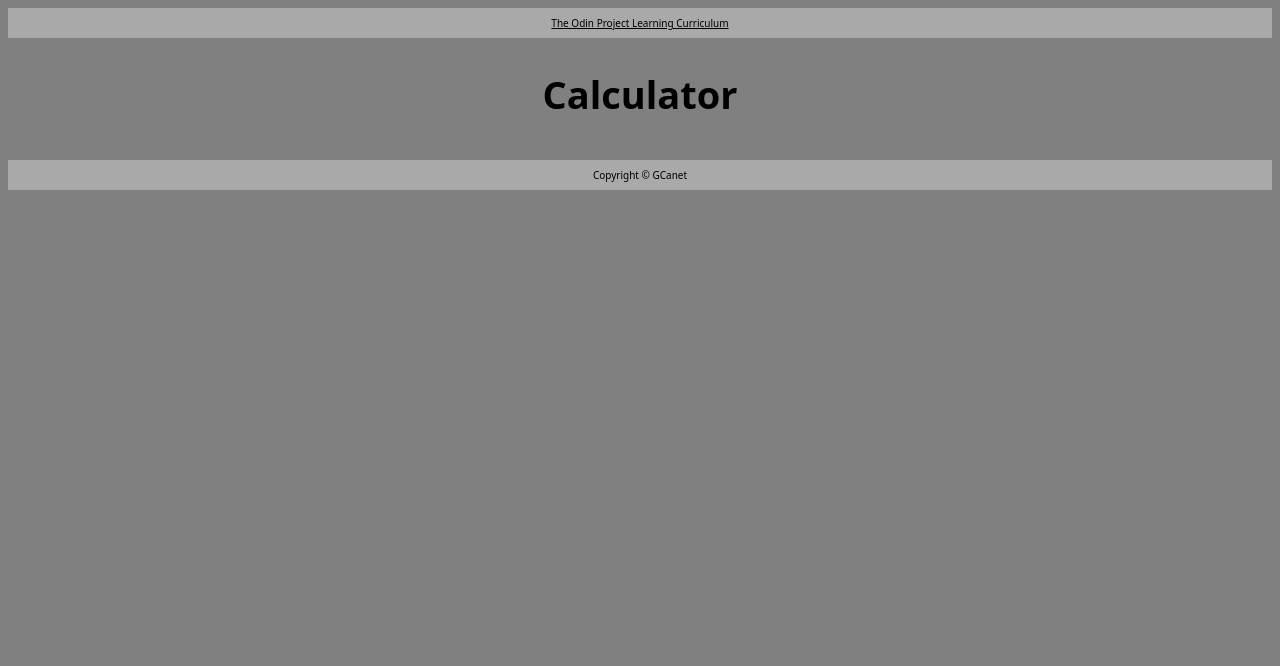
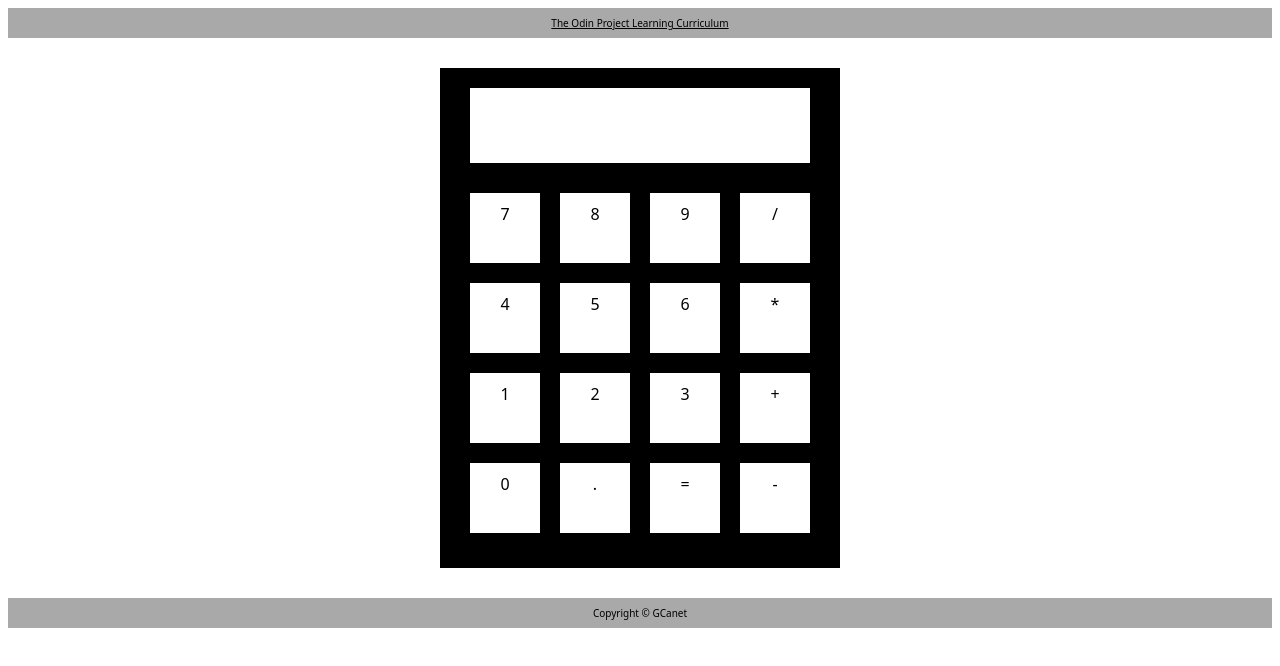
Before and after one commit to GCanet/calculator, a plain HTML site: page index.html in a window 1280 px wide. Drawn offline with Linux system fonts and the light colour scheme.

Commit message:
styled calc

```diff
--- a/index.html
+++ b/index.html
@@ -10,8 +10,33 @@
     <div class='header'><a href='http://www.theodinproject.com' class='url'>The Odin Project Learning Curriculum</a></div>
 </head>
 <body>
-    <h1>Calculator</h1>
-    <div class='container'>
+    <div class='exterior'>
+        <div class="pantalla">
+        </div>
+        <div class="primerafila">
+            <div class="botoniguales">7</div>
+            <div class="botoniguales">8</div>
+            <div class="botoniguales">9</div>
+            <div class="botoniguales">/</div>
+        </div>
+        <div class="segundafila">
+            <div class="botoniguales">4</div>
+            <div class="botoniguales">5</div>
+            <div class="botoniguales">6</div>
+            <div class="botoniguales">*</div>
+        </div>
+        <div class="tercerafila">
+            <div class="botoniguales">1</div>
+            <div class="botoniguales">2</div>
+            <div class="botoniguales">3</div>
+            <div class="botoniguales">+</div>
+        </div>
+        <div class="cuartafila">
+            <div class="botoniguales">0</div>
+            <div class="botoniguales">.</div>
+            <div class="botoniguales">=</div>
+            <div class="botoniguales">-</div>
+        </div>
     </div>
 <script src='script.js'></script>
 </body>
--- a/style.css
+++ b/style.css
@@ -2,7 +2,6 @@
 
 * {
     font-family: system-ui, -apple-system, BlinkMacSystemFont, 'Segoe UI', Roboto, Oxygen, Ubuntu, Cantarell, 'Open Sans', 'Helvetica Neue', sans-serif;
-    background-color: gray;
 }
 
 h1 {
@@ -40,12 +39,69 @@ footer {
     margin-top: 30px;
 }
 
+body {
+    display: flex;
+    flex-direction: column;
+    justify-content: center;
+    align-items: center;
+    align-self: center;
+}
+
 .url {
     background-color: darkgray;
     text-decoration: underline;
     color: black;
 }
 
-.container {
+.exterior {
     display: flex;
+    flex-direction: column;
+    background-color: black;
+    width: 400px;
+    height: 500px;
+    text-align: center;
 }
+
+.pantalla {
+    display: flex;
+    flex-direction: row;
+    align-self: center;
+    width: 300px;
+    height: 35px;
+    background-color: white;
+    margin: 20px;
+    padding: 20px;
+    text-align: right;
+}
+
+.primerafila {
+    display: flex;
+    flex-direction: row;
+    align-self: center;
+}
+
+.segundafila {
+    display: flex;
+    flex-direction: row;
+    align-self: center;
+}
+
+.tercerafila {
+    display: flex;
+    flex-direction: row;
+    align-self: center;
+}
+
+.cuartafila {
+    display: flex;
+    flex-direction: row;
+    align-self: center;
+}
+
+.botoniguales {
+    width: 50px;
+    height: 50px;
+    margin: 10px;
+    padding: 10px;
+    background-color: white;
+}
```
